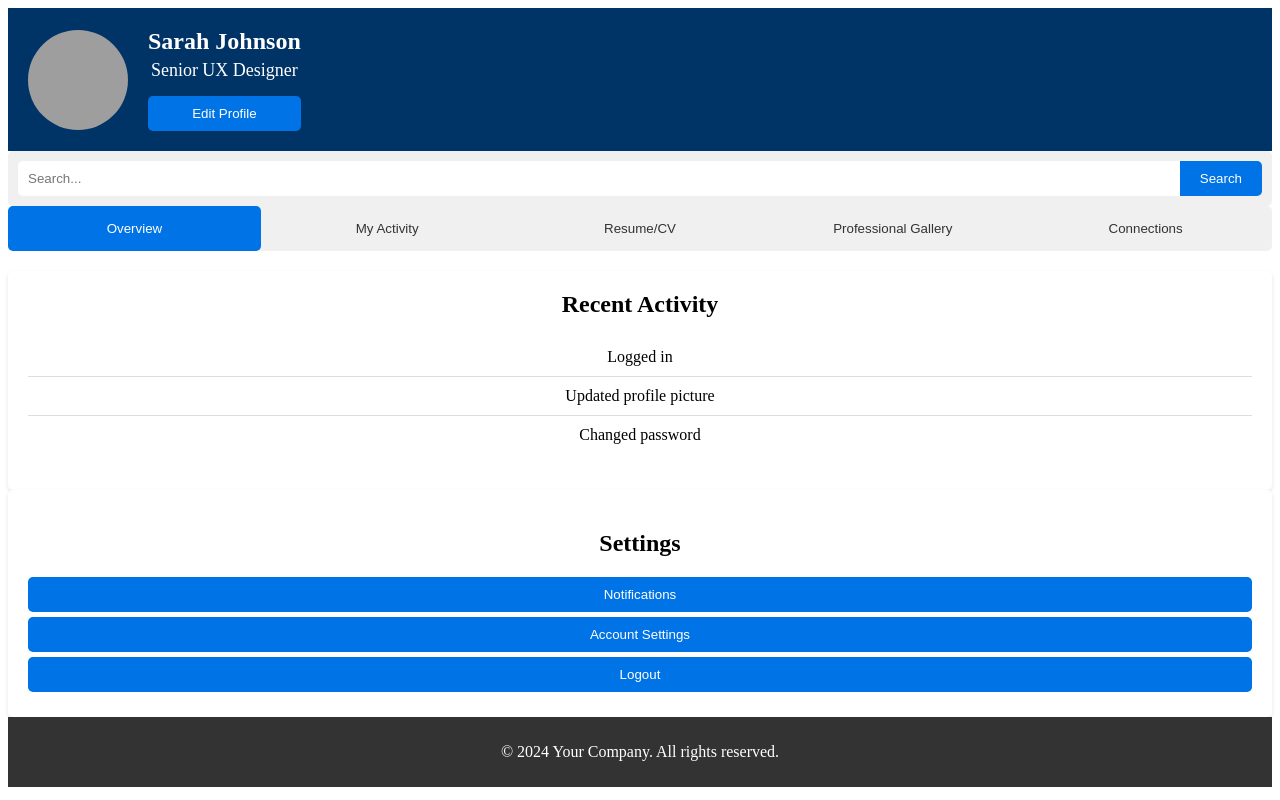
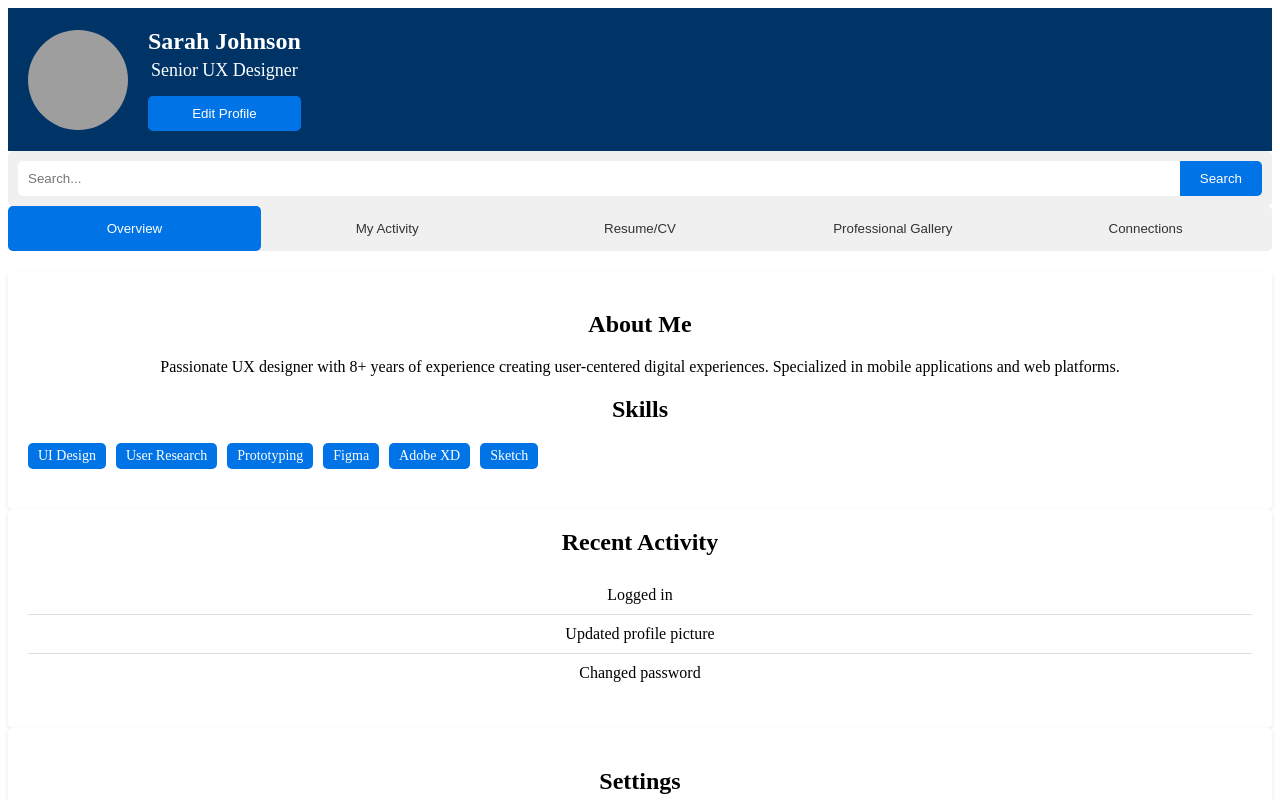
Before and after one commit to bayrp22/build2LeChat, a React (Create React App) app: page / in a window 1280 px wide. Shown: the top 800 px of the page. Built offline with nearby package versions, Linux system fonts and the light colour scheme; grey boxes are pictures that could not be loaded.

Commit message:
Add functionality to Overview tab with About Me and Skills sections

```diff
--- a/src/components/NavigationTabs.js
+++ b/src/components/NavigationTabs.js
@@ -1,14 +1,55 @@
-import React from 'react';
+import React, { useState } from 'react';
 import './NavigationTabs.css';
+import Overview from './Overview';
 
 const NavigationTabs = () => {
+  const [activeTab, setActiveTab] = useState('Overview');
+
+  const renderContent = () => {
+    switch (activeTab) {
+      case 'Overview':
+        return <Overview />;
+      // Add cases for other tabs here
+      default:
+        return null;
+    }
+  };
+
   return (
-    <div className="navigation-tabs">
-      <button className="active">Overview</button>
-      <button>My Activity</button>
-      <button>Resume/CV</button>
-      <button>Professional Gallery</button>
-      <button>Connections</button>
+    <div>
+      <div className="navigation-tabs">
+        <button
+          className={activeTab === 'Overview' ? 'active' : ''}
+          onClick={() => setActiveTab('Overview')}
+        >
+          Overview
+        </button>
+        <button
+          className={activeTab === 'My Activity' ? 'active' : ''}
+          onClick={() => setActiveTab('My Activity')}
+        >
+          My Activity
+        </button>
+        <button
+          className={activeTab === 'Resume/CV' ? 'active' : ''}
+          onClick={() => setActiveTab('Resume/CV')}
+        >
+          Resume/CV
+        </button>
+        <button
+          className={activeTab === 'Professional Gallery' ? 'active' : ''}
+          onClick={() => setActiveTab('Professional Gallery')}
+        >
+          Professional Gallery
+        </button>
+        <button
+          className={activeTab === 'Connections' ? 'active' : ''}
+          onClick={() => setActiveTab('Connections')}
+        >
+          Connections
+        </button>
+      </div>
+      {renderContent()}
     </div>
   );
 };
--- /dev/null
+++ b/src/components/Overview.css
@@ -0,0 +1,25 @@
+.overview {
+  padding: 20px;
+  background-color: #ffffff;
+  border-radius: 5px;
+  box-shadow: 0 2px 4px rgba(0, 0, 0, 0.1);
+}
+
+.about-me,
+.skills {
+  margin-bottom: 20px;
+}
+
+.skill-tags {
+  display: flex;
+  flex-wrap: wrap;
+  gap: 10px;
+}
+
+.skill-tag {
+  background-color: #0073e6;
+  color: white;
+  padding: 5px 10px;
+  border-radius: 5px;
+  font-size: 14px;
+}
--- /dev/null
+++ b/src/components/Overview.js
@@ -0,0 +1,34 @@
+import React from 'react';
+import './Overview.css';
+
+const Overview = () => {
+  const bio = "Passionate UX designer with 8+ years of experience creating user-centered digital experiences. Specialized in mobile applications and web platforms.";
+
+  const skills = [
+    "UI Design",
+    "User Research",
+    "Prototyping",
+    "Figma",
+    "Adobe XD",
+    "Sketch",
+  ];
+
+  return (
+    <div className="overview">
+      <div className="about-me">
+        <h2>About Me</h2>
+        <p>{bio}</p>
+      </div>
+      <div className="skills">
+        <h2>Skills</h2>
+        <div className="skill-tags">
+          {skills.map((skill, index) => (
+            <span key={index} className="skill-tag">{skill}</span>
+          ))}
+        </div>
+      </div>
+    </div>
+  );
+};
+
+export default Overview;
```
